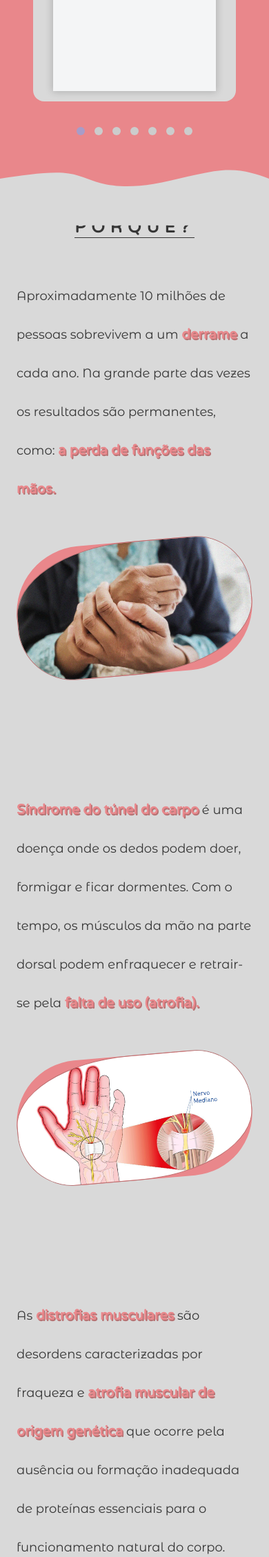
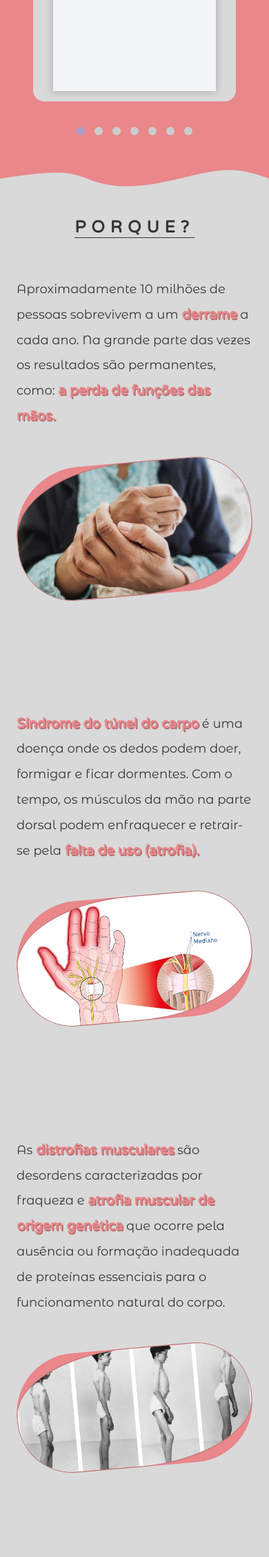
Before and after one commit to RafaelHDSV/Robotic-Hand, a Flask app: page / in a window 390 px wide. Shown: the part 1265-3522 px from the top of the page at 69% size. Run offline with Flask 2, Linux system fonts and the light colour scheme; some libraries are stand-ins or nearby versions.

Commit message:
Updating Mobile

```diff
--- a/static/style.css
+++ b/static/style.css
@@ -913,7 +913,7 @@
         position: absolute;
         bottom: -20rem;
         min-width: 100%;
-        z-index: 1;
+        z-index: 0;
         user-select: none;
         padding: 0;
     }
@@ -946,6 +946,7 @@
         font-size: 18px;
         padding: 0;
         order: 1;
+        line-height: 2.3rem;
     }
 
     .container_primary p strong,
```
